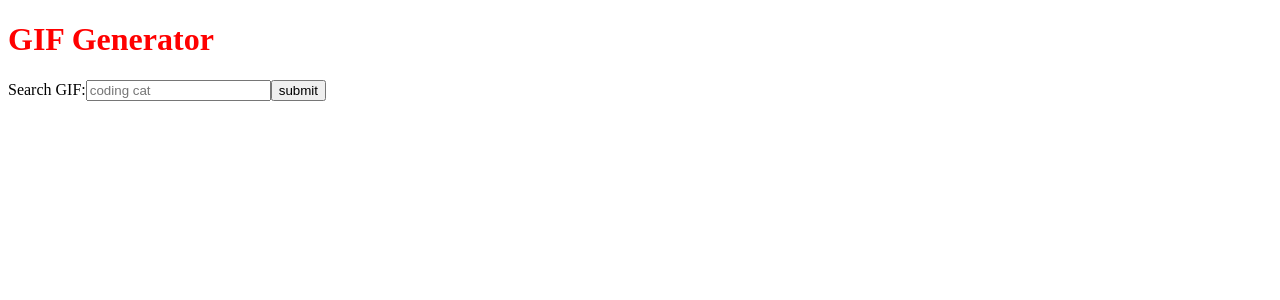
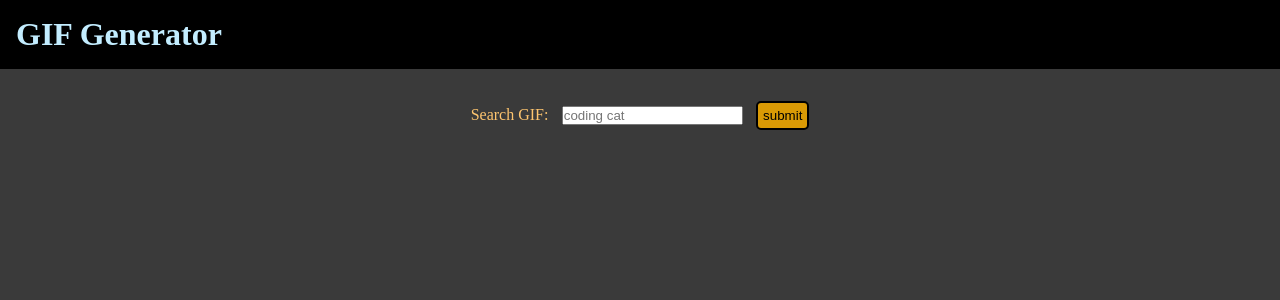
Before and after one commit to Sbethm/GIF-Generator, a React app: page / in a window 1280 px wide. Shown: the top 300 px of the page. Built offline with nearby package versions, Linux system fonts and the light colour scheme.

Commit message:
basic styling implemented

```diff
--- a/src/App.jsx
+++ b/src/App.jsx
@@ -37,10 +37,10 @@ export default function App() {
 
 
   return (
-    <>
+    <div className='main--container'>
       <h1>GIF Generator</h1>
       <Input onSubmit={ onSubmit } handleChange={ handleChange } />
       <Display gifs={ gifDisplay } />
-    </>
+    </div>
   )
 }
--- a/src/components/Display.jsx
+++ b/src/components/Display.jsx
@@ -13,10 +13,9 @@ export default function Display(props) {
 
     const gifElements = gifDisplay && gifDisplay.map((gif, i) => {
         return (
-            <div className='gif--container'>
+            <div className='gif--container flex-center'>
                 <video
-                    width="325"
-                    height="250"
+                    // width="325"
                     key={`gif--video${i}`}
                     controls
                     autoPlay
@@ -28,8 +27,8 @@ export default function Display(props) {
                         alt={`${ gif.title }`}
                         key={`gif--source${i}`} />
                 </video>
-                <CopyToClipboard className='copyBtn--container' text={ gif.mp4 } onCopy={ () => copied() }>
-                  <button className='copyBtn'>{ isCopied ? 'Copied!' : 'Copy' }</button>
+                <CopyToClipboard className='copyBtn' text={ gif.mp4 } onCopy={ () => copied() }>
+                  <button>{ isCopied ? 'Copied!' : 'Copy' }</button>
                 </CopyToClipboard>
             </div>
         )
--- a/src/components/Input.jsx
+++ b/src/components/Input.jsx
@@ -4,7 +4,7 @@ export default function Input (props) {
     const handleChange = props.handleChange;
 
     return (
-        <form onSubmit={ props.onSubmit }>
+        <form onSubmit={ props.onSubmit } className='flex-center'>
             <label>
                 Search GIF:
                 <input
--- a/style.scss
+++ b/style.scss
@@ -1,3 +1,61 @@
+* {
+    margin: 0;
+    padding: 0;
+}
+
+.main--container {
+    width: 100vw;
+    min-height: 100vh;
+    max-height: fit-content;
+    background-color: rgb(58, 58, 58);
+}
+
 h1 {
-    color: red;
+    padding: 1rem;
+    color: rgb(195, 237, 255);
+    background-color: black;
 }
+
+form {
+    margin: 2rem;
+
+    label {
+        color: rgb(254, 197, 111);
+    }
+
+    input {
+        margin-left: 1em;
+    }
+
+    .submitBtn {
+        padding: 5px;
+        color: black;
+        background-color: rgb(218, 154, 5);
+        border-radius: 5px;
+        border: 2px solid black;
+    }
+}
+
+.gif--container {
+    flex-direction: column;
+    padding: 1em 0;
+
+    video {
+        height: 250px;
+        max-width: 100vw;
+    }
+}
+
+.copyBtn {
+    padding: 5px;
+    color: black;
+    background-color: rgb(218, 154, 5);
+    border-radius: 5px;
+    border: 2px solid black;
+}
+
+.flex-center {
+    display: flex;
+    justify-content: center;
+    align-items: center;
+}
```
